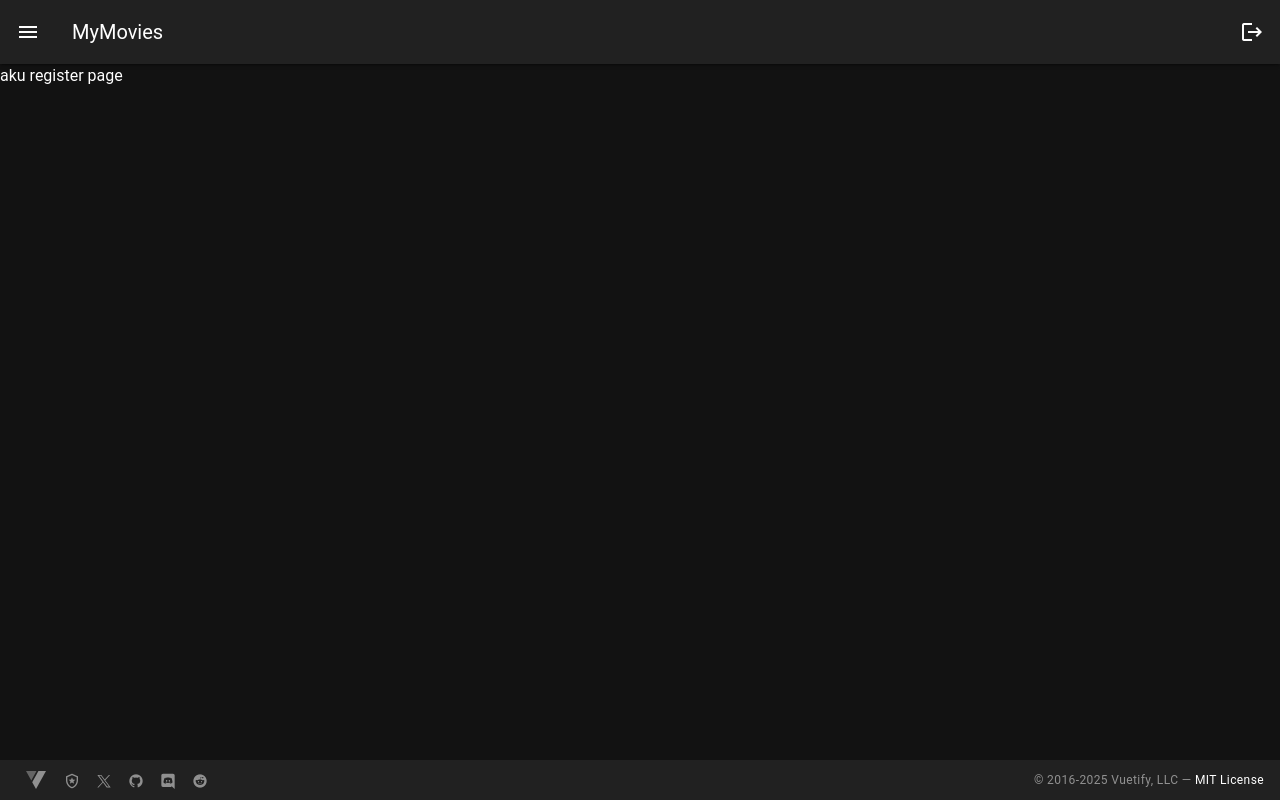
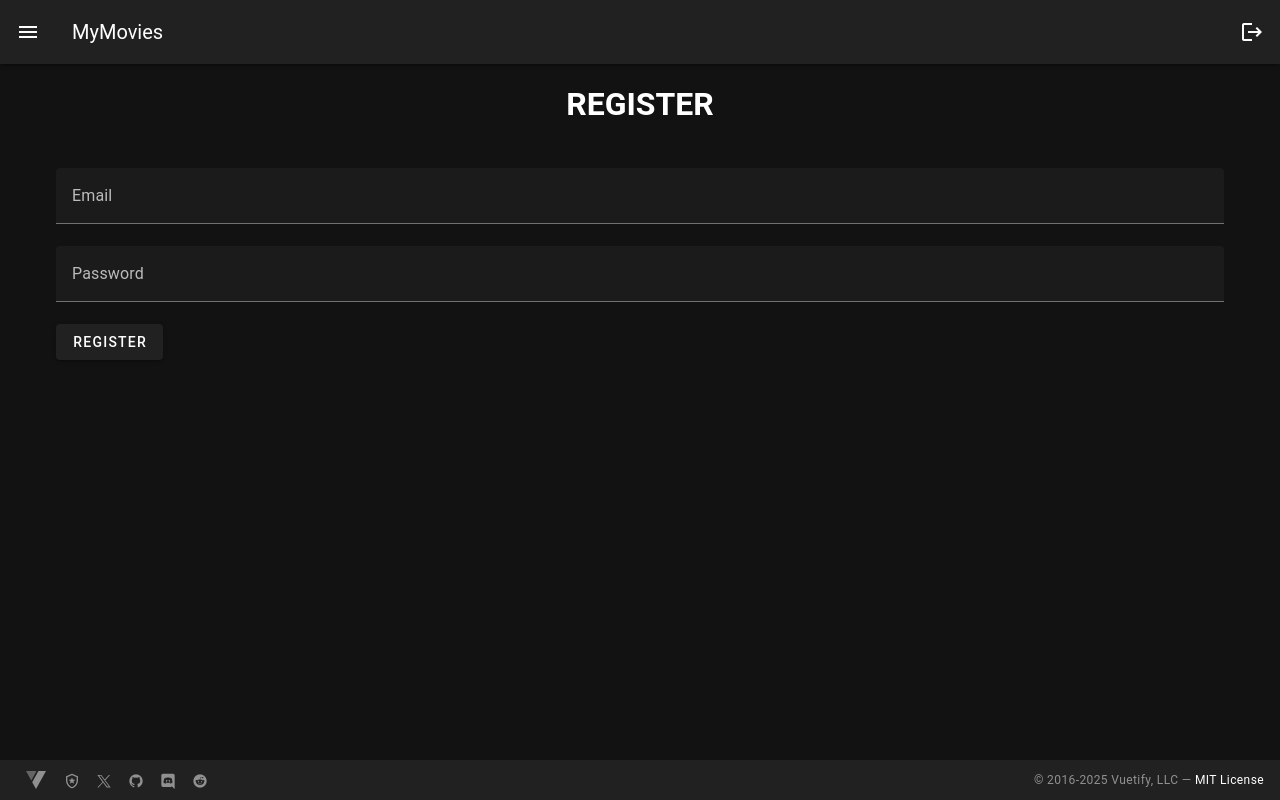
Before and after one commit to farhadrifaldi/movie-festival-app, a Vue app: page /auth/register in a window 1280 px wide. Built offline with nearby package versions, Linux system fonts and the light colour scheme; no server answers.

Commit message:
feat: add register page

```diff
--- a/src/pages/auth/register.vue
+++ b/src/pages/auth/register.vue
@@ -1 +1,69 @@
-<template>aku register page</template>
+<template>
+  <v-container>
+    <h1 class="text-center mb-10">
+      REGISTER
+    </h1>
+    <v-form @submit.prevent="register">
+      <VAlert
+        v-if="alert.show"
+        icon="mdi-check"
+        :text="alert.message"
+        :color="alert.type"
+        class="mb-7"
+      />
+      <v-text-field
+        v-model="email"
+        label="Email"
+        required
+      />
+      <v-text-field
+        v-model="password"
+        label="Password"
+        type="password"
+        required
+      />
+      <v-btn type="submit">
+        Register
+      </v-btn>
+    </v-form>
+  </v-container>
+</template>
+
+<script lang="ts" setup>
+import { ref } from 'vue'
+import { useAppStore } from '@/stores'
+
+const router = useRouter()
+const store = useAppStore()
+const email = ref('')
+const password = ref('')
+const alert = ref<{
+  show: boolean,
+  message: string,
+  type: 'success'| 'warning'
+}>({show: false, message: '', type: 'success'});
+
+
+const register = async () => {
+  alert.value.show = false
+  try {
+    await store.register(email.value, password.value)
+    router.push('/auth/login')
+    // Handle successful registration (e.g., redirect or show a message)
+    alert.value.message = "Register Complete, please check your Email"
+    alert.value.type = 'success'
+    alert.value.show = true
+  } catch (error) {
+    // Handle error (e.g., show an error message)
+    console.error(error)
+    // Handle error (e.g., show an error message)
+    alert.value.message = "Cant Register "+ error
+    alert.value.type = 'warning'
+    alert.value.show = true
+  }
+}
+</script>
+
+<style scoped>
+/* Add any necessary styles here */
+</style>
```
